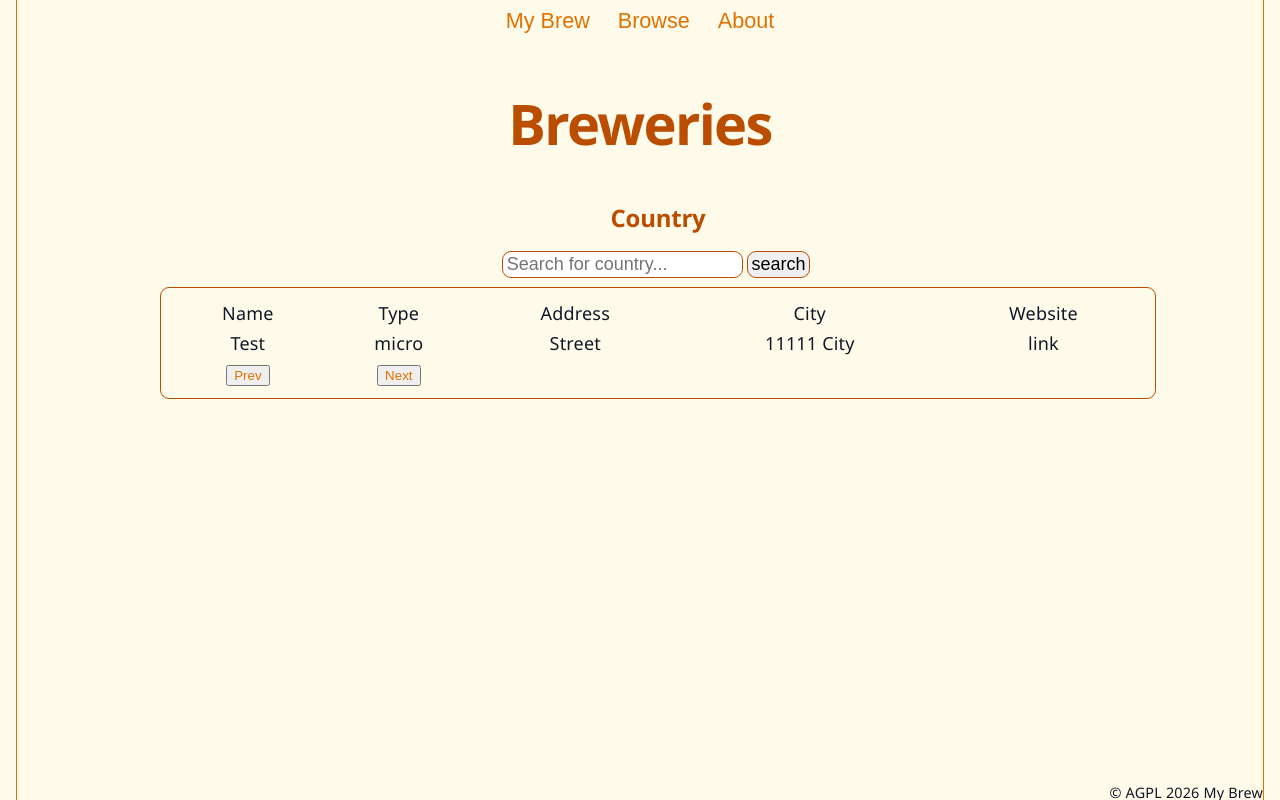
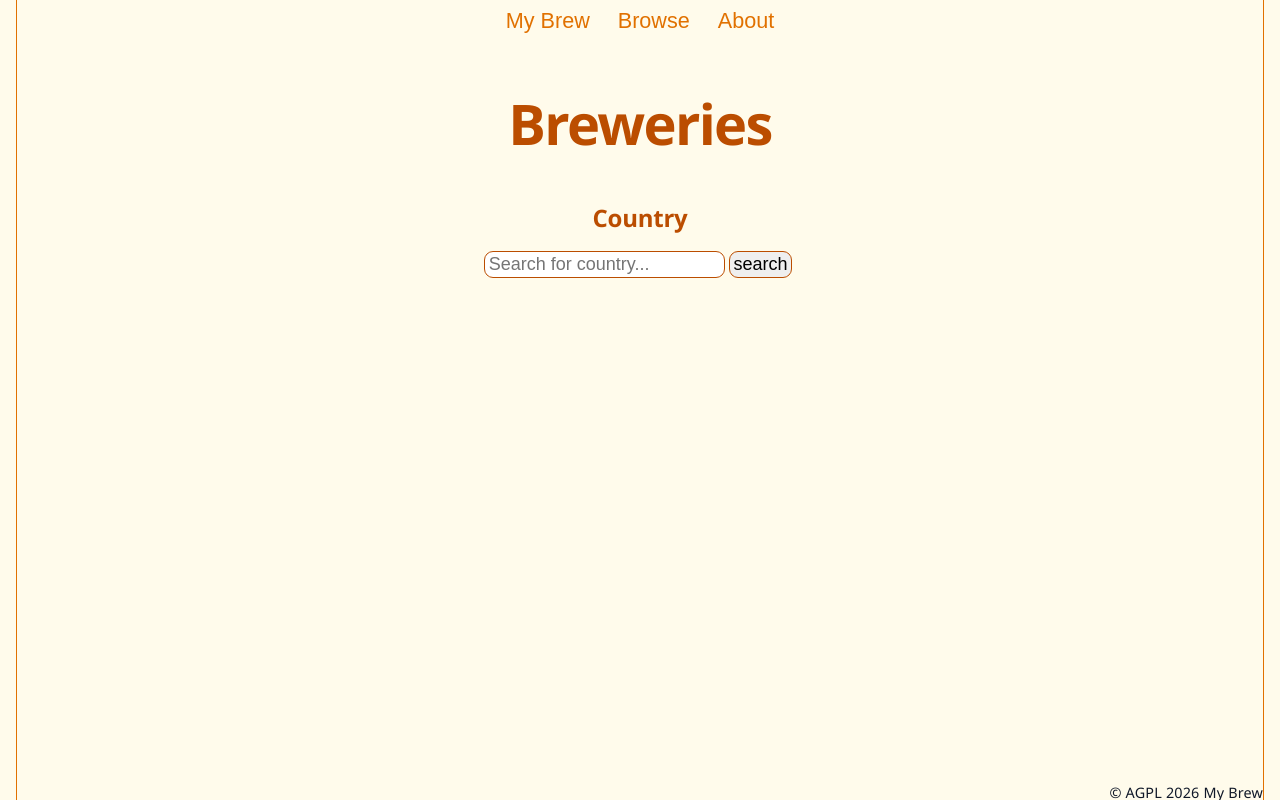
Before and after one commit to hendrik-ro/myBrew, a React (Vite) app: page / in a window 1280 px wide. Both pictures are taken after a click on the button "Browse". Built offline with nearby package versions, Linux system fonts and the light colour scheme.

Commit message:
map search results

```diff
--- a/src/App.tsx
+++ b/src/App.tsx
@@ -90,6 +90,7 @@ function App() {
           city: "City of God",
           country: "Beerhalla",
           postal_code: "666",
+          website_url: "none",
         },
         {
           name: "Another Brewery",
--- a/src/browse/Browse.css
+++ b/src/browse/Browse.css
@@ -12,7 +12,6 @@
   flex: 10 1;
   width: 100%;
   align-items: center;
-  padding: 0 1rem;
 }
 
 #country-search input {
--- a/src/browse/Browse.tsx
+++ b/src/browse/Browse.tsx
@@ -58,6 +58,7 @@ function BrowseCountry(props: BreweriesProps) {
         </datalist>
         <input type="submit" value="search"></input>
       </form>
+      {CountryResults ? (
         <table className="country-table">
           <thead>
             <tr>
@@ -69,13 +70,31 @@ function BrowseCountry(props: BreweriesProps) {
             </tr>
           </thead>
           <tbody>
-          <tr>
-            <td>Test</td>
-            <td>micro</td>
-            <td>Street</td>
-            <td>11111 City</td>
-            <td>link</td>
+            {CountryResults.map((c) => {
+              return (
+                <tr key={c.id}>
+                  <td>{c.name}</td>
+                  <td>{c.brewery_type}</td>
+                  <td>{c.address_1}</td>
+                  <td>
+                    {c.postal_code} {c.city}
+                  </td>
+                  <td>
+                    {c.website_url ? (
+                      <a
+                        href={c.website_url}
+                        target="_blank"
+                        rel="noopener norefferer"
+                      >
+                        {c.website_url}
+                      </a>
+                    ) : (
+                      "-"
+                    )}
+                  </td>
                 </tr>
+              );
+            })}
           </tbody>
           <tfoot>
             <tr>
@@ -88,6 +107,7 @@ function BrowseCountry(props: BreweriesProps) {
             </tr>
           </tfoot>
         </table>
+      ) : null}
     </div>
   );
 }
```
Lines whose indentation alone changed are shown as unchanged.
